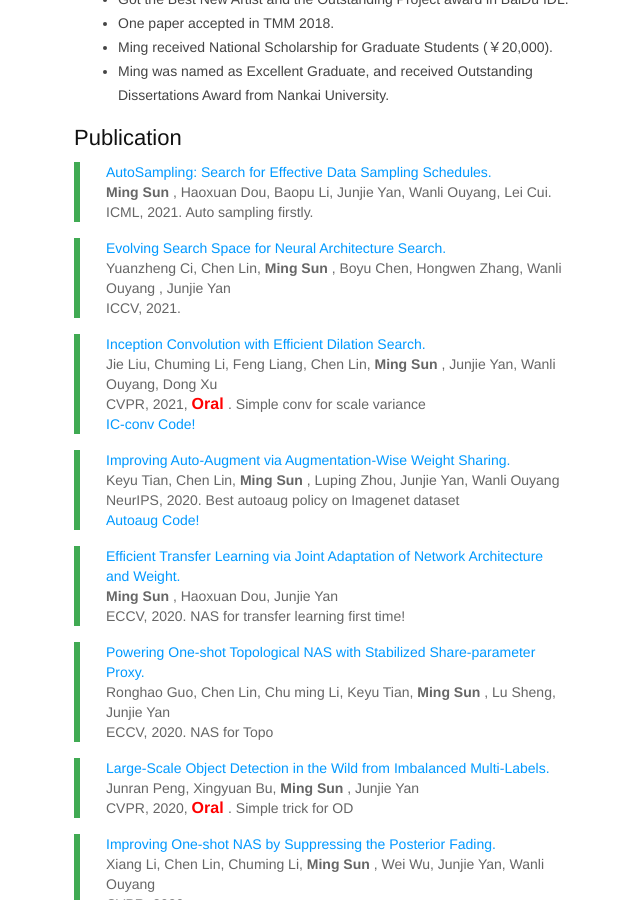
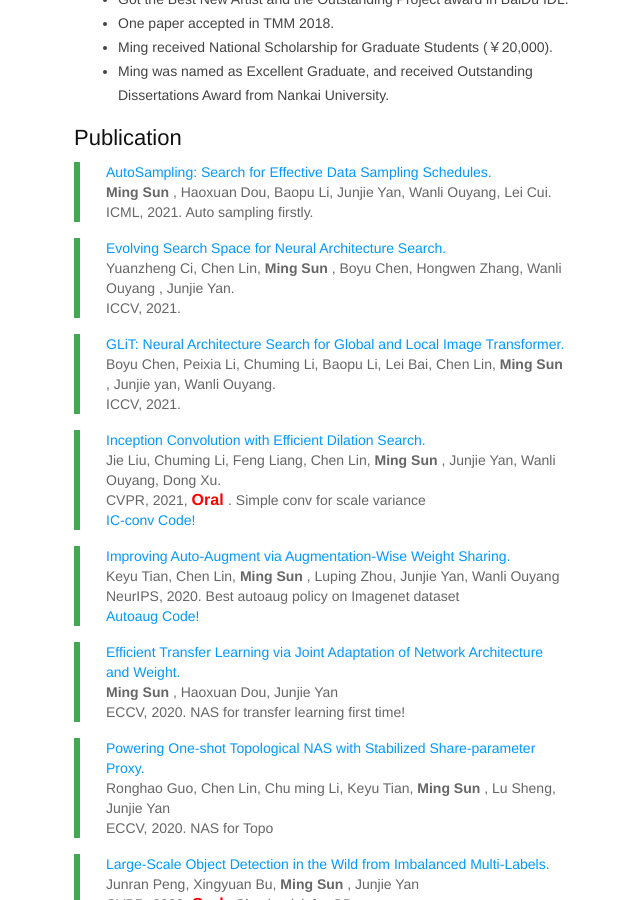
Before and after one commit to msunming/msunming.github.io, a Jekyll site: the page index.html, which Jekyll copies as it is, in a window 1280 px wide and 900 px high, scrolled down 1159 px. Shown: the whole window, without its empty margins (86-726 px from the left). Built offline with Jekyll 4.4.1, drawn with Linux system fonts in a browser that asks for light colours.

Commit message:
Update index.html

```diff
--- a/index.html
+++ b/index.html
@@ -498,16 +498,24 @@ pre .markdown .emphasis {
 		<blockquote>
 			<p><a href="https://arxiv.org/abs/2011.10904">
 			Evolving Search Space for Neural Architecture Search.</a><br />
-			Yuanzheng Ci, Chen Lin, <strong> Ming Sun </strong>, Boyu Chen, Hongwen Zhang, Wanli Ouyang , Junjie Yan <br />
+			Yuanzheng Ci, Chen Lin, <strong> Ming Sun </strong>, Boyu Chen, Hongwen Zhang, Wanli Ouyang , Junjie Yan. <br />
 			ICCV, 2021. <br /> </a></p>
 		</blockquote>
 
 		<!-- -->
 
 		<blockquote>
+			<p><a href="https://arxiv.org/abs/2107.02960">
+			GLiT: Neural Architecture Search for Global and Local Image Transformer.</a><br />
+			Boyu Chen, Peixia Li, Chuming Li, Baopu Li, Lei Bai, Chen Lin, <strong> Ming Sun </strong>, Junjie yan, Wanli Ouyang. <br />
+			ICCV, 2021. <br /> </a></p>
+		</blockquote>
+		<!-- -->
+
+		<blockquote>
 			<p><a href="https://arxiv.org/abs/2012.13587">
 			Inception Convolution with Efficient Dilation Search.</a><br />
-			Jie Liu, Chuming Li, Feng Liang, Chen Lin, <strong> Ming Sun </strong>, Junjie Yan, Wanli Ouyang, Dong Xu <br />
+			Jie Liu, Chuming Li, Feng Liang, Chen Lin, <strong> Ming Sun </strong>, Junjie Yan, Wanli Ouyang, Dong Xu. <br />
 			CVPR, 2021, <font size="3" color="red" > <strong> Oral </strong></font>.  Simple conv for scale variance  <br />
 			<a href="https://github.com/yifan123/IC-Conv">IC-conv Code!</a></p>
 		</blockquote>
```
